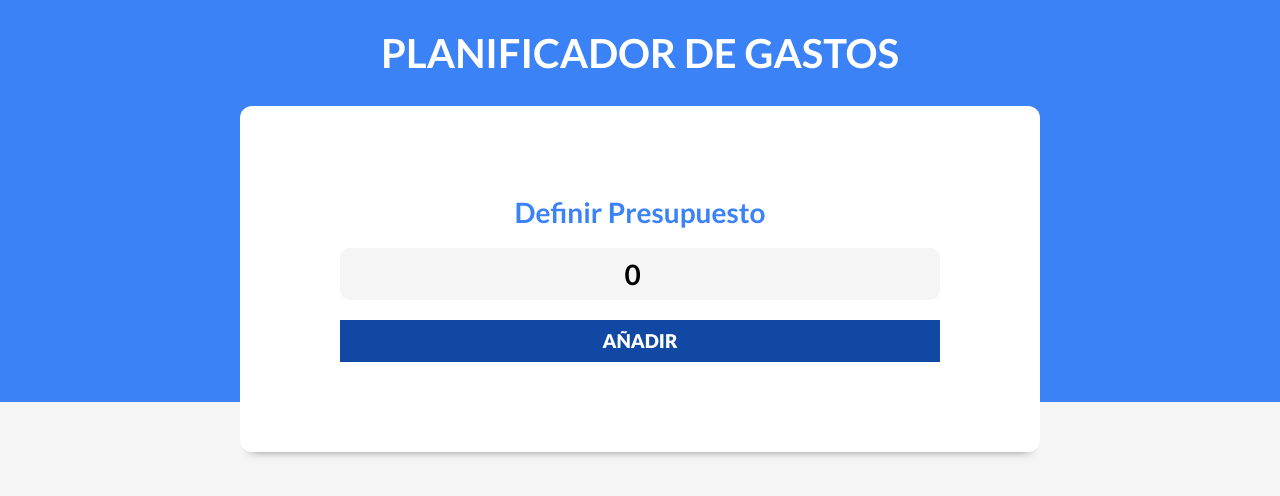
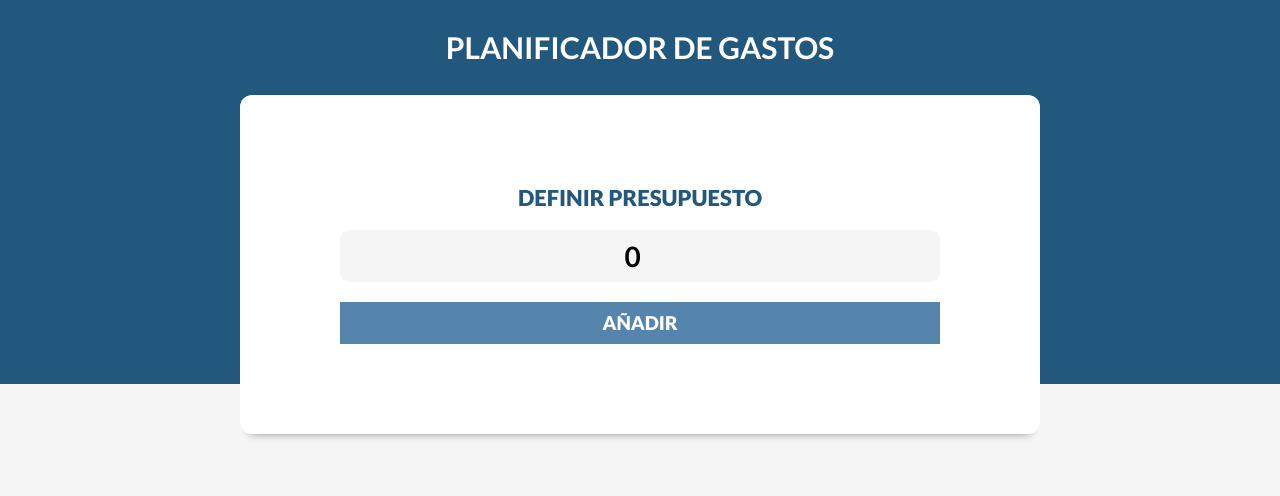
Before and after one commit to emidiaz00/control-presupuestos-react, a React (Vite) app: page / in a window 1280 px wide. Shown: the top 496 px of the page. Built offline with nearby package versions, Linux system fonts and the light colour scheme.

Commit message:
aagrego condicion que se muestre iconoNuevoGasto, modifico estilos index.css

```diff
--- a/components/ControlPresupuesto.jsx
+++ b/components/ControlPresupuesto.jsx
@@ -17,7 +17,13 @@ const ControlPresupuesto = ({presupuesto}) => {
 
             <div className="contenido-presupuesto">
                 <p>
-                    <span>Presupuesto: </span> {formatearCantidad(presupuesto)}
+                    <span>Presupuesto: </span>{formatearCantidad(presupuesto)}
+                </p>
+                <p>
+                    <span>Disponible: </span>$0
+                </p>
+                <p>
+                    <span>Gastado: </span>$0
                 </p>
             </div>
         </div>
--- a/src/App.jsx
+++ b/src/App.jsx
@@ -1,5 +1,6 @@
 import { useState } from 'react'
 import Header from '../components/Header'
+import IconoNuevoGasto from './img/nuevo-gasto.svg'
 
 
 
@@ -17,7 +18,15 @@ function App() {
      setIsValidPresupuesto={setIsValidPresupuesto}
      />
 
-   </div>
+
+    {isValidPresupuesto && (
+       <div className='nuevo-gasto'>
+       <img src={IconoNuevoGasto} alt="Icono Nuevo Gasto" />
+
+     </div>
+     )}
+
+    </div>
   )
 }
 
--- a/src/index.css
+++ b/src/index.css
@@ -1,10 +1,11 @@
 :root {
-    --azul: #3b82f6;
+    --azul: #22577E;
     --blanco: #ffffff;
     --gris-claro: #f5f5f5;
-    --gris: #94a3b8;
-    --gris-oscuro: #64748b;
-    --negro: #000;
+    --gris: #b2c5e0;
+    --gris-oscuro: #5584AC;
+    --negro: #95D1CC;
+
 }
 
 body {
@@ -28,7 +29,7 @@ html {
 }
 
 h1 {
-    font-size: 4rem;
+    font-size: 3rem;
 }
 h2 {
     font-size: 3rem;
@@ -52,7 +53,6 @@ header h1 {
     margin: 0;
     color: var(--blanco);
     text-align: center;
-
     text-transform: uppercase;
 }
 
@@ -83,10 +83,12 @@ header h1 {
 }
 
 .formulario label {
-    color: var(--azul);
-    font-size: 2.8rem;
+    color: #22577E;
+    font-size: 2.2rem;
     text-align: center;
     margin-bottom: 2rem;
+    text-transform: uppercase;
+    font-weight: 800;
 }
 
 .formulario input[type="text"],
@@ -99,7 +101,7 @@ header h1 {
     font-size: 1.6rem;
 }
 .formulario input[type="submit"] {
-    background-color: #1048a4;
+    background-color: #5584AC;
     border: none;
     padding: 1rem;
     text-align: center;
@@ -118,7 +120,7 @@ header h1 {
     }
 }
 .formulario input[type="submit"]:hover {
-    background-color: #042a67;
+    background-color: #4d71a5;
     cursor: pointer;
 }
 
@@ -155,11 +157,9 @@ header h1 {
 }
 .contenedor-presupuesto {
     margin-top: -5rem;
-
     display: flex;
     justify-content: space-between;
     align-items: center;
-
     transform: translateY(5rem);
 }
 .dos-columnas {
@@ -325,14 +325,12 @@ main {
     bottom: 5rem;
     right: 5rem;
 }
-
 .nuevo-gasto img {
     width: 5rem;
 }
 .nuevo-gasto img:hover {
     cursor: pointer;
 }
-
 .modal {
     position: absolute;
     background-color: rgb(0 0 0 / 0.92);
```
